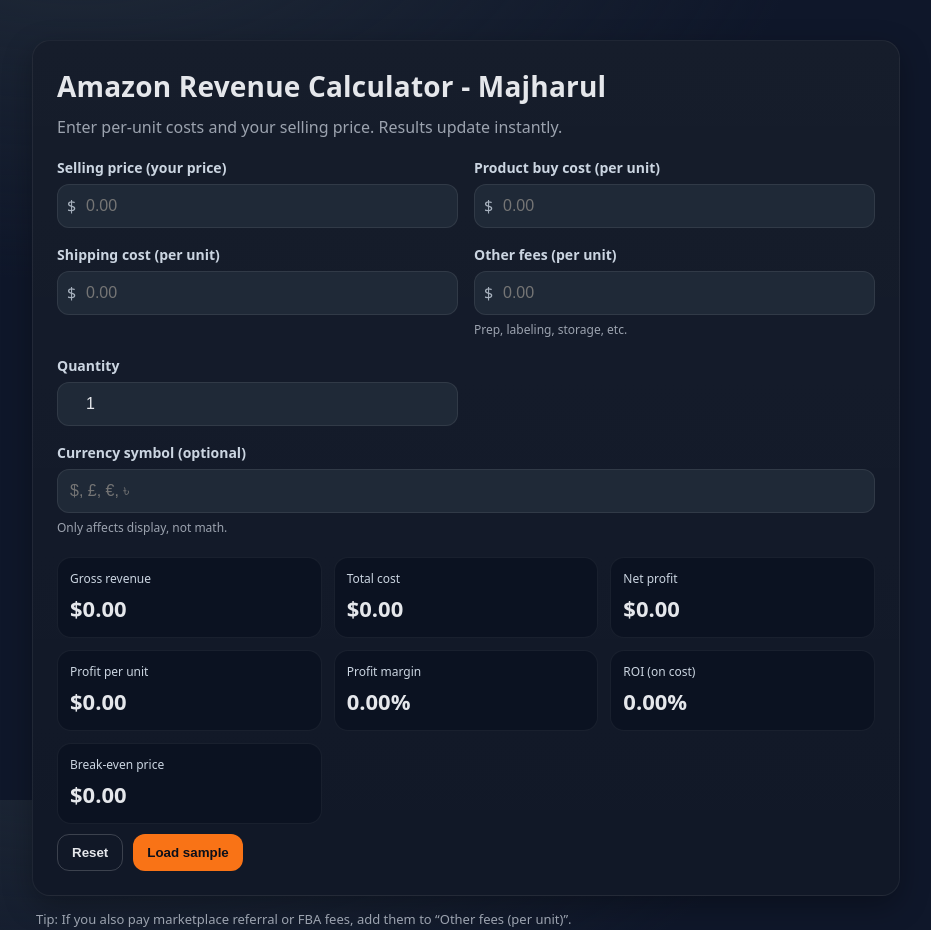
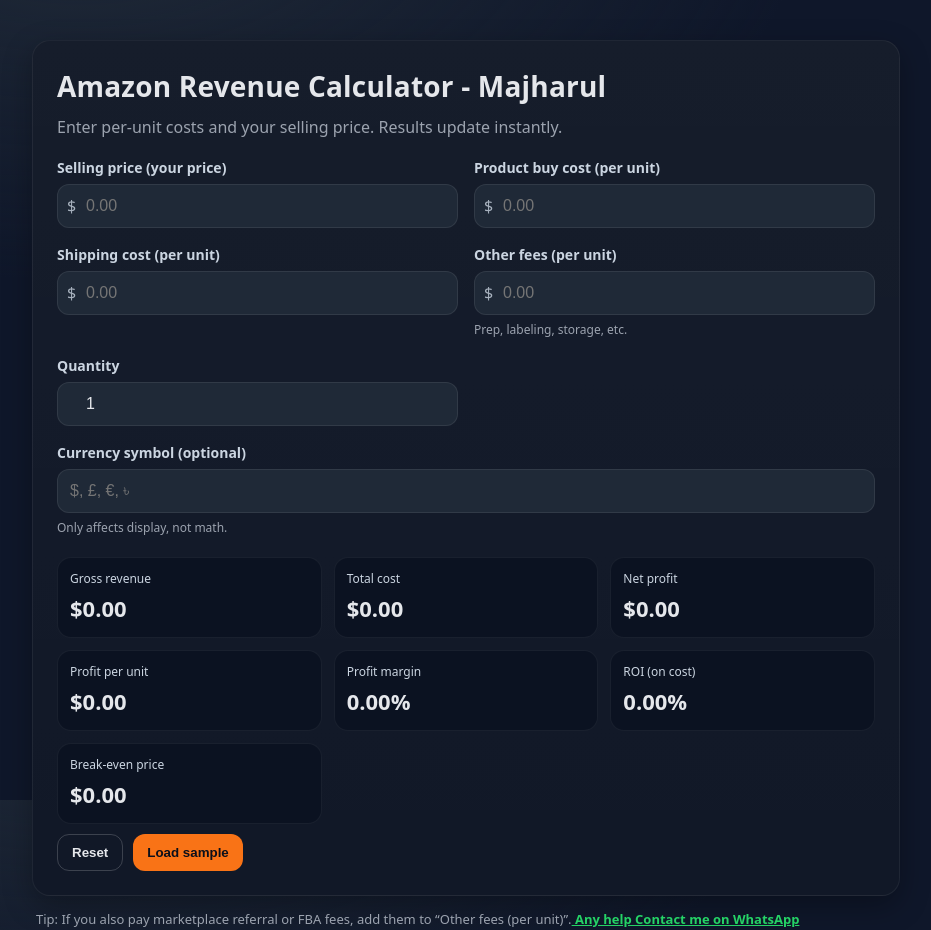
Before and after one commit to Majharul6969/amazon, a plain HTML site: page index.html in a window 1280 px wide. Shown: the whole page, without its empty margins (174-1105 px from the left). Drawn offline with Linux system fonts and the light colour scheme.

Commit message:
Update index.html

```diff
--- a/index.html
+++ b/index.html
@@ -150,7 +150,9 @@
       </div>
     </section>
     <footer class="footer">
-      <p>Tip: If you also pay marketplace referral or FBA fees, add them to “Other fees (per unit)”.</p>
+      <p>Tip: If you also pay marketplace referral or FBA fees, add them to “Other fees (per unit)”.<a href="https://wa.me/8801306554933" target="_blank" style="color: #25D366; font-weight: bold;">
+    Any help Contact me on WhatsApp
+  </a></p>
     </footer>
   </main>
 
```
